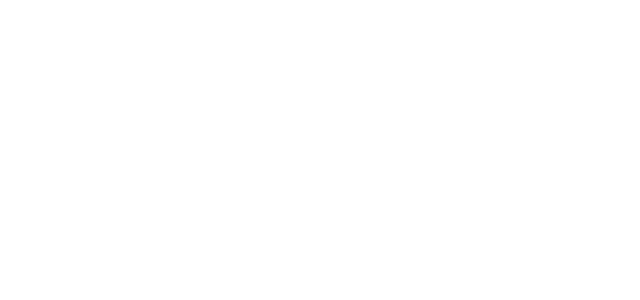
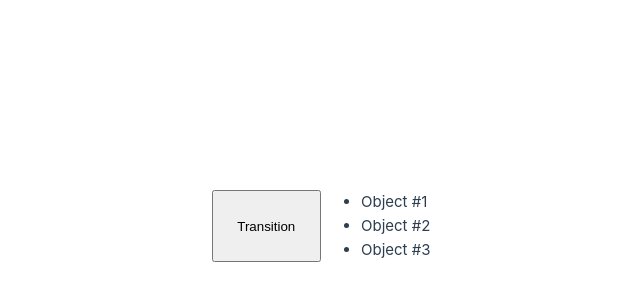
Before and after one commit to RickyBv1/Components-Composition-Vue, a Vue app: page / in a window 1280 px wide. Shown: the part 174-474 px from the top of the page, without its empty margins (319-959 px from the left). Built offline with nearby package versions, Linux system fonts and the light colour scheme.

Commit message:
feat: add ClaseTransitions component with fade transition effect

```diff
--- a/src/App.vue
+++ b/src/App.vue
@@ -1,9 +1,14 @@
 <script>
+import ClaseTransitions from './components/ClaseTransitions/ClaseTransitions.vue'
+
 export default {
   name: 'App',
+  components: { ClaseTransitions },
 }
 </script>
 
-<template></template>
+<template>
+  <ClaseTransitions />
+</template>
 
 <style scoped></style>
--- /dev/null
+++ b/src/components/ClaseTransitions/ClaseTransitions.vue
@@ -0,0 +1,32 @@
+<template>
+  <button @click="show = !show">Transition</button>
+  <transition name="fade">
+    <Menu v-show="show" />
+  </transition>
+</template>
+
+<script>
+import Menu from './Components/Menu.vue'
+
+export default {
+  name: 'ClaseTransitions',
+  components: { Menu },
+  data() {
+    return {
+      show: true,
+    }
+  },
+}
+</script>
+
+<style>
+.fade-enter-from,
+.fade-leave-to {
+  opacity: 0;
+}
+
+.fade-leave-active,
+.fade-enter-active {
+  transition: opacity 0.5s ease;
+}
+</style>
--- /dev/null
+++ b/src/components/ClaseTransitions/Components/Menu.vue
@@ -0,0 +1,7 @@
+<template>
+  <ul>
+    <li>Object #1</li>
+    <li>Object #2</li>
+    <li>Object #3</li>
+  </ul>
+</template>
```
